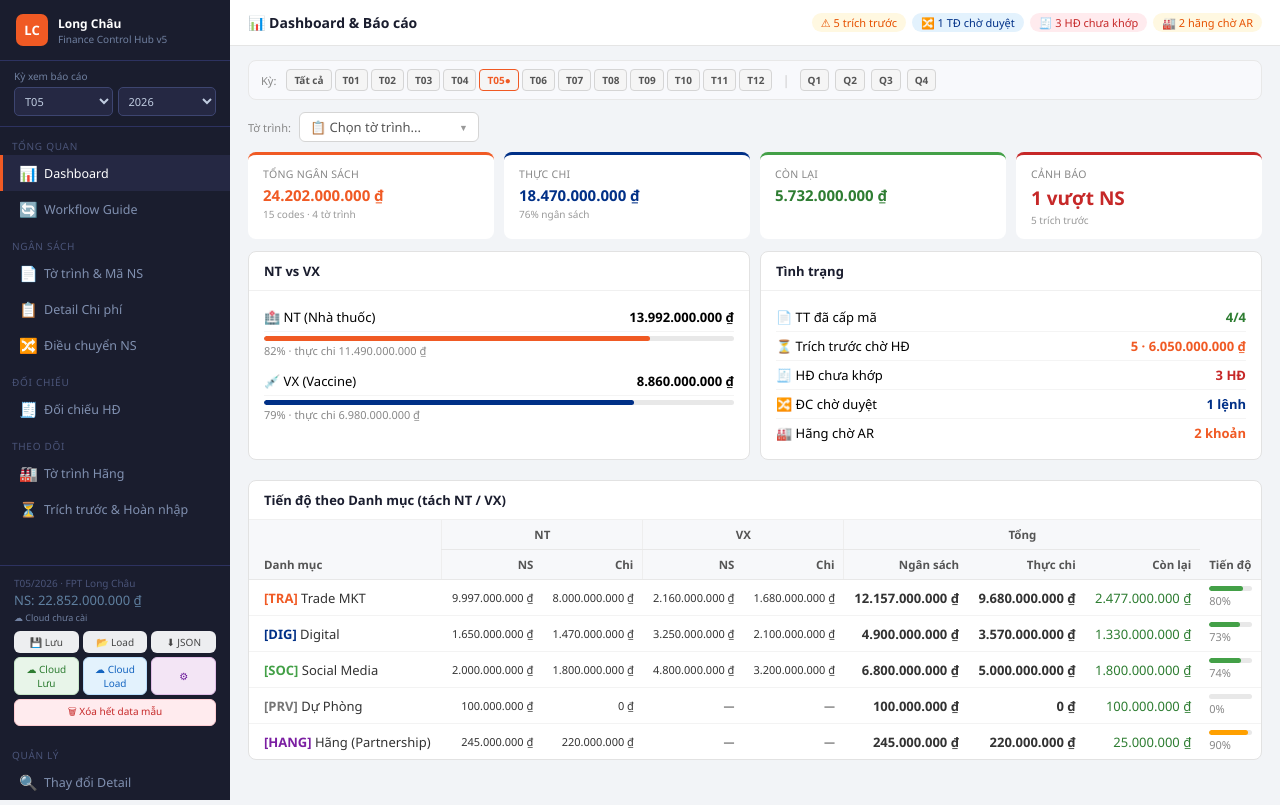
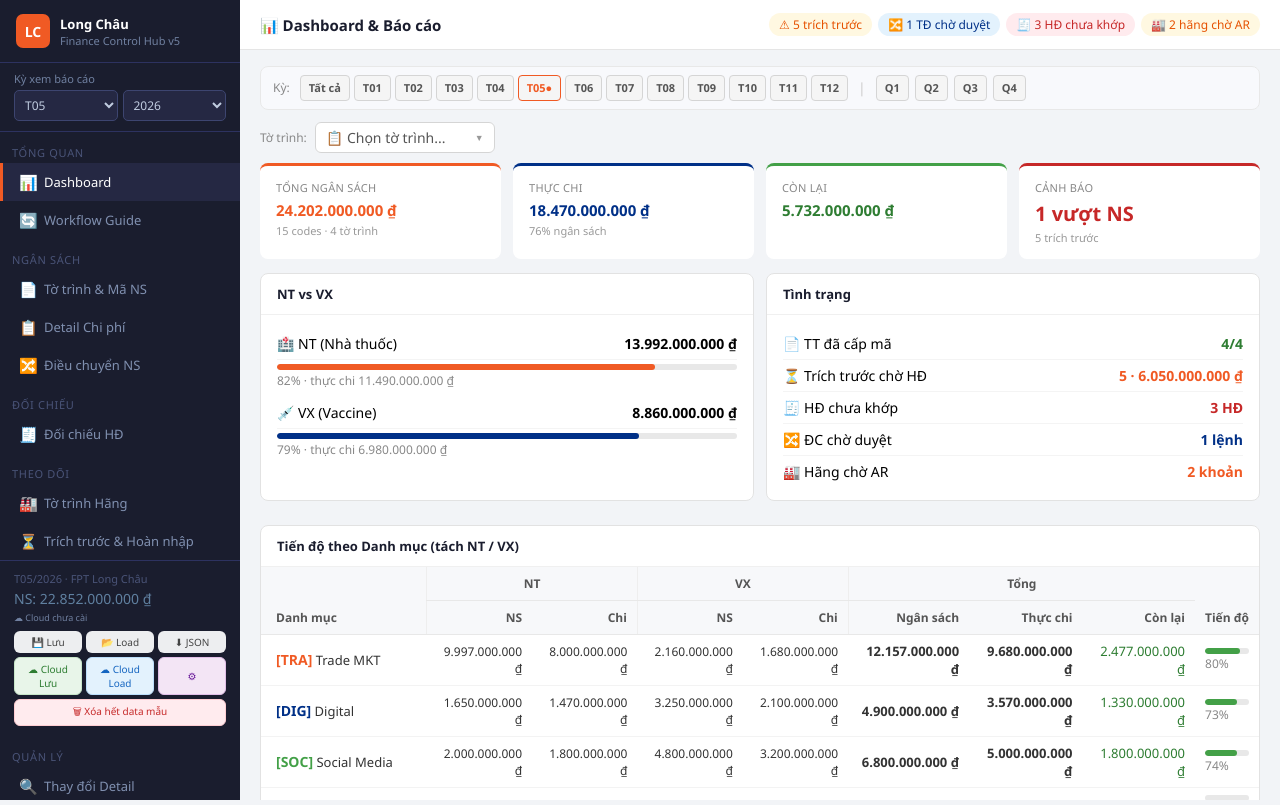
Before and after one commit to trungkienc1-blip/mkt-finance, a plain HTML site: page index.html in a window 1280 px wide. Drawn offline with Linux system fonts and the light colour scheme.

Commit message:
Update index.html

```diff
--- a/index.html
+++ b/index.html
@@ -2,92 +2,93 @@
 <html lang="vi">
 <head>
 <meta charset="UTF-8">
+<meta name="viewport" content="width=device-width, initial-scale=1.0">
 <title>MKT Finance Control Hub – FPT Long Châu v5</title>
 <script src="https://cdnjs.cloudflare.com/ajax/libs/xlsx/0.18.5/xlsx.full.min.js"></script>
 <style>
 :root{--or:#F05A24;--bl:#003087;--bg:#F2F4F7;--sb:#1A1D2E;--sb2:#252843;--green:#2E7D32;--red:#C62828;--yellow:#E65100;}
-*{box-sizing:border-box;margin:0;padding:0;font-family:'Segoe UI',sans-serif;font-size:13px;}
+*{box-sizing:border-box;margin:0;padding:0;font-family:'Segoe UI',system-ui,sans-serif;font-size:14px;}
 body{background:var(--bg);display:flex;height:100vh;overflow:hidden;}
-.sb{width:230px;background:var(--sb);display:flex;flex-direction:column;flex-shrink:0;}
+.sb{width:240px;background:var(--sb);display:flex;flex-direction:column;flex-shrink:0;}
 .sb-logo{padding:14px 16px;border-bottom:1px solid #2D3260;display:flex;gap:10px;align-items:center;}
-.sb-logo-box{width:32px;height:32px;background:var(--or);border-radius:7px;display:flex;align-items:center;justify-content:center;font-weight:800;color:#fff;font-size:13px;}
-.sb-logo-text{font-size:12px;font-weight:700;color:#fff;}.sb-logo-sub{font-size:10px;color:#7080A0;}
+.sb-logo-box{width:34px;height:34px;background:var(--or);border-radius:7px;display:flex;align-items:center;justify-content:center;font-weight:800;color:#fff;font-size:14px;}
+.sb-logo-text{font-size:13px;font-weight:700;color:#fff;}.sb-logo-sub{font-size:11px;color:#7080A0;}
 .sb-period{padding:8px 14px 10px;border-bottom:1px solid #2D3260;}
-.sb-period label{font-size:10px;color:#7080A0;display:block;margin-bottom:4px;}
+.sb-period label{font-size:11px;color:#7080A0;display:block;margin-bottom:4px;}
 .sb-period .period-row{display:flex;gap:5px;}
-.sb-period select{flex:1;background:#252843;color:#C0CCE0;border:1px solid #3D4570;border-radius:5px;padding:5px 6px;font-size:11px;outline:none;}
-.sb-section{padding:7px 12px 2px;font-size:10px;color:#4A5478;text-transform:uppercase;letter-spacing:.7px;margin-top:5px;}
-.nav{display:flex;align-items:center;gap:9px;padding:8px 16px;cursor:pointer;color:#8090B0;border-left:3px solid transparent;font-size:12.5px;transition:.1s;}
+.sb-period select{flex:1;background:#252843;color:#C0CCE0;border:1px solid #3D4570;border-radius:5px;padding:5px 6px;font-size:12px;outline:none;}
+.sb-section{padding:8px 12px 3px;font-size:11px;color:#4A5478;text-transform:uppercase;letter-spacing:.7px;margin-top:5px;}
+.nav{display:flex;align-items:center;gap:9px;padding:9px 16px;cursor:pointer;color:#8090B0;border-left:3px solid transparent;font-size:13px;transition:.1s;}
 .nav:hover{background:var(--sb2);color:#C0CCE0;}.nav.on{background:var(--sb2);color:#fff;border-left-color:var(--or);}
 .nav-ic{font-size:15px;width:16px;text-align:center;}
 .sb-bot{padding:10px 14px;border-top:1px solid #2D3260;margin-top:auto;}
 .sb-bot .btn-row{display:flex;gap:4px;margin-top:6px;}
-.sb-info{font-size:10px;color:#4A5478;line-height:1.5;}
+.sb-info{font-size:11px;color:#4A5478;line-height:1.5;}
 .main{flex:1;display:flex;flex-direction:column;overflow:hidden;}
-.topbar{background:#fff;border-bottom:1px solid #E5E5E5;height:46px;display:flex;align-items:center;padding:0 18px;justify-content:space-between;flex-shrink:0;}
-.topbar-title{font-size:14px;font-weight:700;color:#1A1D2E;}
+.topbar{background:#fff;border-bottom:1px solid #E5E5E5;height:50px;display:flex;align-items:center;padding:0 20px;justify-content:space-between;flex-shrink:0;}
+.topbar-title{font-size:15px;font-weight:700;color:#1A1D2E;}
 .topbar-pills{display:flex;gap:6px;align-items:center;}
-.pill{padding:2px 9px;border-radius:20px;font-size:11px;font-weight:500;}
+.pill{padding:3px 10px;border-radius:20px;font-size:12px;font-weight:500;}
 .pill-red{background:#FFEBEE;color:var(--red);}.pill-yellow{background:#FFF8E1;color:var(--yellow);}.pill-blue{background:#E3F2FD;color:var(--bl);}
-.content{flex:1;overflow-y:auto;padding:14px 18px;}
-.kpi-row{display:grid;grid-template-columns:repeat(4,1fr);gap:10px;margin-bottom:12px;}
-.kpi{background:#fff;border-radius:8px;padding:12px 15px;border-top:3px solid #ddd;}
-.kpi-l{font-size:10.5px;color:#888;text-transform:uppercase;letter-spacing:.3px;margin-bottom:4px;}
-.kpi-v{font-size:19px;font-weight:700;}.kpi-s{font-size:10px;color:#999;margin-top:2px;}
-.g2{display:grid;grid-template-columns:1fr 1fr;gap:10px;margin-bottom:10px;}
-.g4{display:grid;grid-template-columns:repeat(4,1fr);gap:10px;margin-bottom:10px;}
-.tag{display:inline-block;padding:2px 8px;border-radius:10px;font-size:10px;font-weight:700;}
-.g3{display:grid;grid-template-columns:1fr 1fr 1fr;gap:10px;margin-bottom:10px;}
-.card{background:#fff;border-radius:8px;border:.5px solid #E2E2E2;margin-bottom:10px;}
-.ch{padding:10px 15px;border-bottom:.5px solid #F0F0F0;display:flex;align-items:center;justify-content:space-between;}
-.ct{font-weight:600;color:#1A1D2E;}.cb{padding:12px 15px;}
+.content{flex:1;overflow-y:auto;padding:16px 20px;}
+.kpi-row{display:grid;grid-template-columns:repeat(4,1fr);gap:12px;margin-bottom:14px;}
+.kpi{background:#fff;border-radius:8px;padding:14px 16px;border-top:3px solid #ddd;}
+.kpi-l{font-size:11px;color:#888;text-transform:uppercase;letter-spacing:.3px;margin-bottom:5px;}
+.kpi-v{font-size:20px;font-weight:700;}.kpi-s{font-size:11px;color:#999;margin-top:3px;}
+.g2{display:grid;grid-template-columns:1fr 1fr;gap:12px;margin-bottom:12px;}
+.g4{display:grid;grid-template-columns:repeat(4,1fr);gap:12px;margin-bottom:12px;}
+.tag{display:inline-block;padding:2px 8px;border-radius:10px;font-size:11px;font-weight:700;}
+.g3{display:grid;grid-template-columns:1fr 1fr 1fr;gap:12px;margin-bottom:12px;}
+.card{background:#fff;border-radius:8px;border:.5px solid #E2E2E2;margin-bottom:12px;}
+.ch{padding:11px 16px;border-bottom:.5px solid #F0F0F0;display:flex;align-items:center;justify-content:space-between;}
+.ct{font-weight:600;font-size:13px;color:#1A1D2E;}.cb{padding:13px 16px;}
 table{width:100%;border-collapse:collapse;}
-th{background:#F7F8FA;padding:7px 9px;text-align:left;font-weight:600;color:#555;border-bottom:1.5px solid #E8E8E8;font-size:11.5px;white-space:nowrap;}
-td{padding:6px 9px;border-bottom:.5px solid #F3F3F3;color:#333;vertical-align:middle;}
+th{background:#F7F8FA;padding:8px 10px;text-align:left;font-weight:600;color:#555;border-bottom:1.5px solid #E8E8E8;font-size:12px;white-space:nowrap;}
+td{padding:7px 10px;border-bottom:.5px solid #F3F3F3;color:#333;vertical-align:middle;font-size:13px;}
 tr:last-child td{border-bottom:none;}tr:hover td{background:#FAFBFC;}
-.b{display:inline-block;padding:2px 8px;border-radius:20px;font-size:11px;font-weight:500;}
+.b{display:inline-block;padding:2px 9px;border-radius:20px;font-size:12px;font-weight:500;}
 .bg{background:#E8F5E9;color:#2E7D32;}.by{background:#FFF8E1;color:#E65100;}
 .br{background:#FFEBEE;color:#C62828;}.bb{background:#E3F2FD;color:#1565C0;}
 .bpu{background:#EDE7F6;color:#4527A0;}.bgr{background:#F5F5F5;color:#616161;}.bor{background:#FBE9E7;color:#BF360C;}
-.btn{display:inline-flex;align-items:center;gap:5px;padding:5px 13px;border-radius:6px;border:none;cursor:pointer;font-size:12px;font-weight:500;}
+.btn{display:inline-flex;align-items:center;gap:5px;padding:6px 14px;border-radius:6px;border:none;cursor:pointer;font-size:13px;font-weight:500;}
 .btn-p{background:var(--or);color:#fff;}.btn-p:hover{background:#d94d1a;}.btn-p:disabled{opacity:.4;cursor:not-allowed;}
 .btn-s{background:#EDEEF0;color:#444;}.btn-s:hover{background:#E0E1E5;}
 .btn-b{background:var(--bl);color:#fff;}.btn-b:hover{background:#001f58;}
 .btn-g{background:#E8F5E9;color:#2E7D32;border:1px solid #C8E6C9;}
 .btn-r{background:#FFEBEE;color:#C62828;border:1px solid #FFCDD2;}
-.btn-sm{padding:3px 8px;font-size:11px;}.btn-xs{padding:2px 6px;font-size:10px;}
-.fg{margin-bottom:10px;}.fl{display:block;font-size:11.5px;font-weight:600;color:#444;margin-bottom:3px;}
-.fi,.fs{width:100%;padding:7px 9px;border:1px solid #D5D5D5;border-radius:6px;font-size:12.5px;outline:none;background:#fff;}
+.btn-sm{padding:4px 9px;font-size:12px;}.btn-xs{padding:2px 7px;font-size:11px;}
+.fg{margin-bottom:11px;}.fl{display:block;font-size:12px;font-weight:600;color:#444;margin-bottom:4px;}
+.fi,.fs{width:100%;padding:8px 10px;border:1px solid #D5D5D5;border-radius:6px;font-size:13px;outline:none;background:#fff;}
 .fi:focus,.fs:focus{border-color:var(--or);box-shadow:0 0 0 2px rgba(240,90,36,.1);}
-.fg2{display:grid;grid-template-columns:1fr 1fr;gap:9px;}.fg3{display:grid;grid-template-columns:1fr 1fr 1fr;gap:9px;}
+.fg2{display:grid;grid-template-columns:1fr 1fr;gap:10px;}.fg3{display:grid;grid-template-columns:1fr 1fr 1fr;gap:10px;}
 .modal-bg{position:fixed;inset:0;background:rgba(0,0,0,.45);display:flex;align-items:center;justify-content:center;z-index:900;}
-.modal{background:#fff;border-radius:10px;padding:20px 22px;min-width:440px;max-width:640px;max-height:90vh;overflow-y:auto;box-shadow:0 8px 32px rgba(0,0,0,.2);}
-.modal-t{font-weight:700;font-size:14px;margin-bottom:14px;color:#1A1D2E;border-bottom:1.5px solid #F0F0F0;padding-bottom:9px;}
+.modal{background:#fff;border-radius:10px;padding:22px 24px;min-width:460px;max-width:660px;max-height:90vh;overflow-y:auto;box-shadow:0 8px 32px rgba(0,0,0,.2);}
+.modal-t{font-weight:700;font-size:15px;margin-bottom:14px;color:#1A1D2E;border-bottom:1.5px solid #F0F0F0;padding-bottom:10px;}
 .modal-f{display:flex;gap:7px;justify-content:flex-end;margin-top:14px;border-top:.5px solid #F0F0F0;padding-top:10px;}
-.ib{border-radius:6px;padding:9px 12px;margin-bottom:10px;font-size:11.5px;line-height:1.6;}
+.ib{border-radius:6px;padding:10px 13px;margin-bottom:10px;font-size:12px;line-height:1.6;}
 .ib-w{background:#FFF8E1;border-left:3px solid #FFA000;}.ib-d{background:#FFEBEE;border-left:3px solid #E53935;}
 .ib-s{background:#E8F5E9;border-left:3px solid #43A047;}.ib-i{background:#E3F2FD;border-left:3px solid #1E88E5;}.ib-o{background:#FFF3E0;border-left:3px solid #FF6D00;}
-.prog{height:5px;background:#E8E8E8;border-radius:3px;overflow:hidden;}.prog-f{height:100%;border-radius:3px;}
-.code{font-family:monospace;font-size:11px;background:#F0F1F3;padding:2px 6px;border-radius:4px;color:#333;}
-.sr{display:flex;justify-content:space-between;padding:5px 0;border-bottom:.5px solid #F4F4F4;font-size:12px;}
+.prog{height:6px;background:#E8E8E8;border-radius:3px;overflow:hidden;}.prog-f{height:100%;border-radius:3px;}
+.code{font-family:monospace;font-size:12px;background:#F0F1F3;padding:2px 7px;border-radius:4px;color:#333;}
+.sr{display:flex;justify-content:space-between;padding:6px 0;border-bottom:.5px solid #F4F4F4;font-size:13px;}
 .sr:last-child{border:none;}.tr{text-align:right;}.tc{text-align:center;}
 .fw6{font-weight:600;}.fw7{font-weight:700;}
-.f10{font-size:10px;}.f11{font-size:11px;}.f12{font-size:12px;}
+.f10{font-size:11px;}.f11{font-size:12px;}.f12{font-size:13px;}
 .cm{color:#888;}.or{color:var(--or);}.bl{color:var(--bl);}.gr{color:var(--green);}.re{color:var(--red);}
 .over{color:var(--red);font-weight:700;}
 .si{display:flex;gap:8px;align-items:center;margin-bottom:10px;}
-.si input{padding:6px 9px;border:1px solid #D5D5D5;border-radius:6px;font-size:12px;outline:none;}
+.si input{padding:7px 10px;border:1px solid #D5D5D5;border-radius:6px;font-size:13px;outline:none;}
 .si input:focus{border-color:var(--or);}
-.transfer-badge{display:inline-block;padding:1px 7px;border-radius:4px;font-size:10px;background:#EDE7F6;color:#4527A0;margin-left:5px;}
-.cb-row{display:flex;align-items:center;gap:6px;padding:5px 0;border-bottom:.5px solid #F4F4F4;}
+.transfer-badge{display:inline-block;padding:1px 7px;border-radius:4px;font-size:11px;background:#EDE7F6;color:#4527A0;margin-left:5px;}
+.cb-row{display:flex;align-items:center;gap:6px;padding:6px 0;border-bottom:.5px solid #F4F4F4;}
 .cb-row:last-child{border:none;}
 input[type=checkbox]{width:14px;height:14px;cursor:pointer;accent-color:var(--or);}
 input[type=radio]{cursor:pointer;accent-color:var(--or);}
-.chip{display:inline-block;padding:1px 7px;border-radius:4px;font-size:10px;background:#E3F2FD;color:#1565C0;border:1px solid #BBDEFB;}
+.chip{display:inline-block;padding:2px 8px;border-radius:4px;font-size:11px;background:#E3F2FD;color:#1565C0;border:1px solid #BBDEFB;}
 .chip-g{background:#E8F5E9;color:#2E7D32;border-color:#C8E6C9;}.chip-r{background:#FFEBEE;color:#C62828;border-color:#FFCDD2;}
 .chip-y{background:#FFF8E1;color:#E65100;border-color:#FFE082;}
-.mo-picker{display:flex;flex-wrap:wrap;gap:3px;align-items:center;}
-.mo-btn{padding:2px 7px;border-radius:4px;font-size:10px;font-weight:600;border:1px solid #D5D5D5;background:#F5F5F5;color:#555;cursor:pointer;line-height:1.6;}
+.mo-picker{display:flex;flex-wrap:wrap;gap:4px;align-items:center;}
+.mo-btn{padding:3px 8px;border-radius:4px;font-size:11px;font-weight:600;border:1px solid #D5D5D5;background:#F5F5F5;color:#555;cursor:pointer;line-height:1.6;}
 .mo-btn:hover{border-color:var(--or);color:var(--or);}
 .mo-btn.active{background:var(--or);color:#fff;border-color:var(--or);}
 .mo-btn.all-btn.active{background:var(--bl);border-color:var(--bl);}
```
